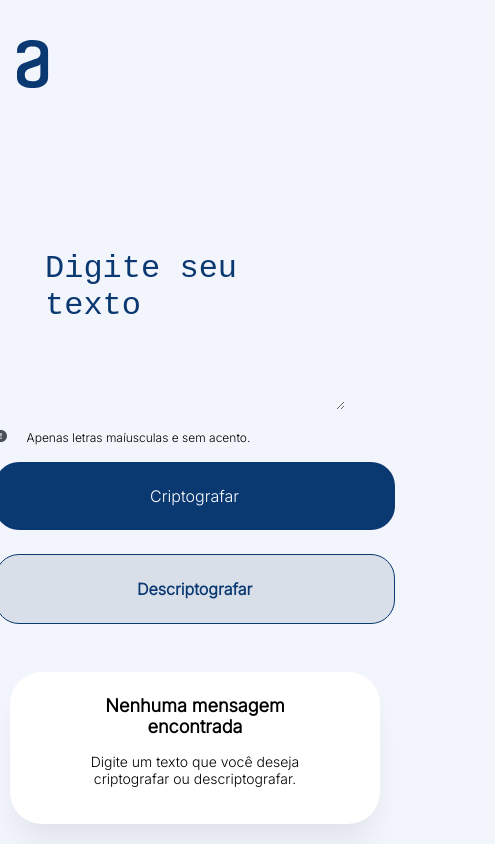
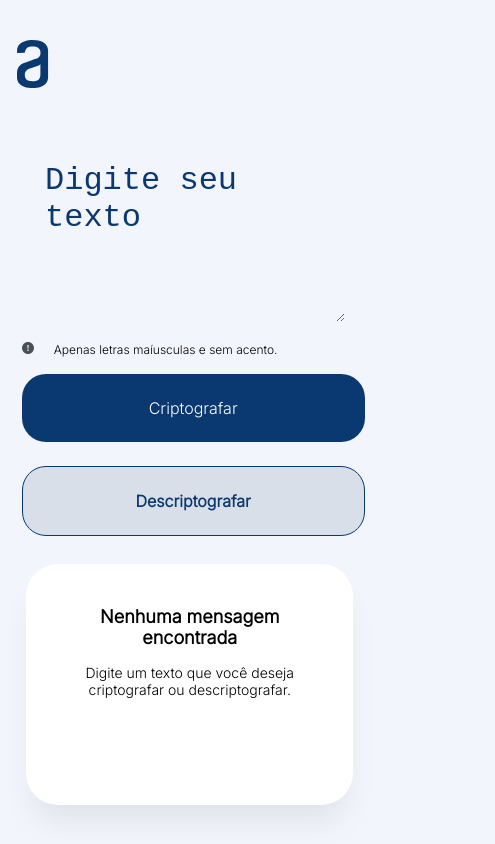
Before and after one commit to Mp455/challenger-alura, a plain HTML site: page index.html in a window 390 px wide. Shown: the whole page, 495 px wide, since content can reach past the window. Drawn offline with Linux system fonts and the light colour scheme.

Commit message:
style: add new style to mobile and tablet version

```diff
--- a/style.css
+++ b/style.css
@@ -18,6 +18,8 @@ body {
   background: var(--background);
   font-family: "Inter", sans-serif;
   box-sizing: border-box;
+  margin-left: 0;
+  margin-right: 0;
 }
 
 .container {
@@ -31,8 +33,7 @@ body {
   width: 600px;
   height: 900px;
   padding-top: 40px;
-  padding-left: 10%;
-  box-sizing: border-box;
+  padding-left: 5%;
 }
 .section-home {
   display: flex;
@@ -89,6 +90,7 @@ body {
   font-style: normal;
   font-family: "inter";
   cursor: pointer;
+  margin-right: 24px;
 }
 
 .button-decrypt {
@@ -110,7 +112,7 @@ body {
   background-color: white;
   border-radius: 32px;
   justify-content: center;
-  margin: 20px;
+  margin-right: 30px;
   text-align: center;
   width: 400px;
   height: 710px;
@@ -167,11 +169,16 @@ body {
   }
 
   .card {
-    width: auto;
-    display: flex;
-    padding: 15px;
+    background-color: white;
+    margin-left: 5%;
+    margin-bottom: 5%;
+    width: 688px;
+    padding: 32px;
+    gap: 32px;
+    border-radius: 32px;
+    box-shadow: 0px 24px 32px -8px rgba(0, 0, 0, 0.08);
     flex-direction: column;
-    align-items: flex-start;
+    align-items: center;
     gap: 32px;
     border-radius: 32px;
     word-wrap: break-word;
@@ -185,9 +192,11 @@ body {
 }
 
 @media (max-width: 480px) {
-  .logo {
-    padding-top: 40px;
-    padding-left: 20%;
+  .container {
+    overflow-x: hidden;
+  }
+  header img {
+    padding-left: 10%;
   }
 
   .textarea {
@@ -210,15 +219,22 @@ body {
   .button-decrypt {
     margin-right: 24px;
     margin-top: 24px;
+    width: 343px;
+  }
+
+  .button-encrypt {
+    width: 343px;
   }
 
   .card {
-    padding: 75px;
-    width: 370px;
-    height: 160px;
+    display: block;
+    padding-top: 42px;
+    width: 327px;
     justify-content: center;
     overflow: hidden;
     box-shadow: 0px 24px 32px -8px rgba(0, 0, 0, 0.08);
+    margin-bottom: 10%;
+    padding-bottom: 40%;
   }
 
   .alt {
@@ -226,6 +242,7 @@ body {
     color: var(--dark-blue-300);
     height: 60px;
     width: 215px;
+    margin-left: 9%;
   }
 
   .context-card h3 {
```
Also changed, not shown: index.html (+0 -1 lines).
